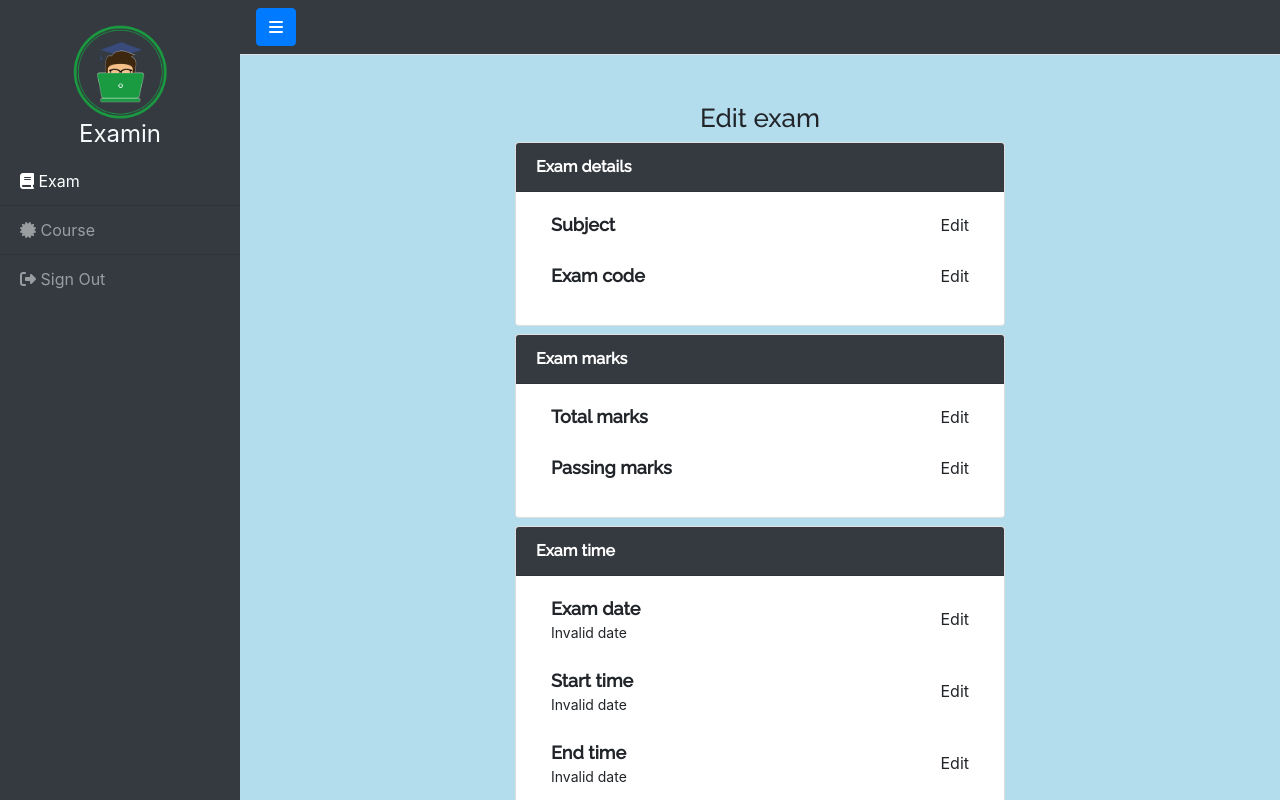
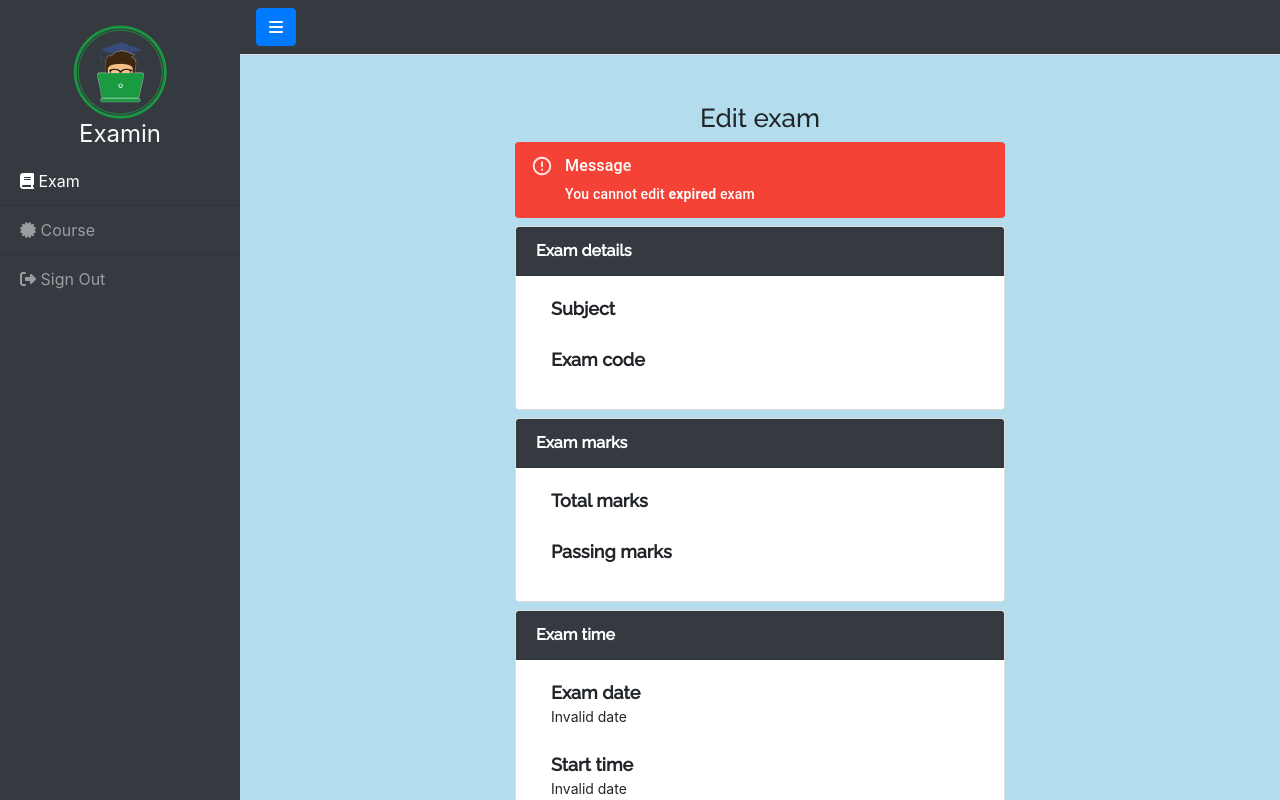
Before and after one commit to upendra-tarnoju/exam-portal, a React (Create React App) app in the folder frontend/: page /examiner/exam/1 in a window 1280 px wide. Shown: the top 800 px of the page. Built offline with nearby package versions, Linux system fonts and the light colour scheme; no server answers.

Commit message:
updated factories file and css n ccordion component

```diff
--- a/frontend/src/components/examiner-component/sidebar-content-component/exam-component/edit-exam-component/accordion/examDetails.js
+++ b/frontend/src/components/examiner-component/sidebar-content-component/exam-component/edit-exam-component/accordion/examDetails.js
@@ -1,6 +1,7 @@
 import React from 'react';
 import { Card, Collapse } from 'react-bootstrap';
 import Accordion from 'react-bootstrap/Accordion';
+import { Button } from '@material-ui/core';
 
 import styles from '../../exam.module.css';
 
@@ -33,12 +34,14 @@ const ExamDetails = ({
 										{state.subject.prev}
 									</p>
 								</div>
+								{state.editExam ? (
 									<p
 										className='cursor-pointer edit-text align-self-center'
 										onClick={() => handleCollapseChange('subject')}
 									>
 										Edit
 									</p>
+								) : null}
 							</div>
 							<Collapse in={state.subject.collapse}>
 								<div className='row'>
@@ -51,7 +54,9 @@ const ExamDetails = ({
 											onChange={handleExamChange}
 										/>
 										{state.subject.msg ? (
-											<span>{state.subject.msg}</span>
+											<span className='d-block invalid-feedback'>
+												{state.subject.msg}
+											</span>
 										) : null}
 									</div>
 									<div className='col-md-2'>
@@ -81,12 +86,14 @@ const ExamDetails = ({
 										{state.examCode.prev}
 									</p>
 								</div>
+								{state.editExam ? (
 									<p
 										className='cursor-pointer edit-text align-self-center'
 										onClick={() => handleCollapseChange('examCode')}
 									>
 										Edit
 									</p>
+								) : null}
 							</div>
 							<Collapse in={state.examCode.collapse}>
 								<div className='row'>
@@ -99,7 +106,9 @@ const ExamDetails = ({
 											onChange={handleExamChange}
 										/>
 										{state.examCode.msg ? (
-											<span>{state.examCode.msg}</span>
+											<span className='d-block invalid-feedback'>
+												{state.examCode.msg}
+											</span>
 										) : null}
 									</div>
 									<div className='col-md-2'>
--- a/frontend/src/components/examiner-component/sidebar-content-component/exam-component/edit-exam-component/accordion/examMarks.js
+++ b/frontend/src/components/examiner-component/sidebar-content-component/exam-component/edit-exam-component/accordion/examMarks.js
@@ -33,12 +33,14 @@ const ExamMarks = ({
 										{state.totalMarks.prev}
 									</p>
 								</div>
+								{state.editExam ? (
 									<p
 										className='cursor-pointer edit-text align-self-center'
 										onClick={() => handleCollapseChange('totalMarks')}
 									>
 										Edit
 									</p>
+								) : null}
 							</div>
 							<Collapse in={state.totalMarks.collapse}>
 								<div className='row'>
@@ -52,7 +54,9 @@ const ExamMarks = ({
 											onChange={handleExamChange}
 										/>
 										{state.totalMarks.msg ? (
-											<span>{state.totalMarks.msg}</span>
+											<span className='d-block invalid-feedback'>
+												{state.totalMarks.msg}
+											</span>
 										) : null}
 									</div>
 									<div className='col-md-2'>
@@ -83,12 +87,16 @@ const ExamMarks = ({
 										{state.passingMarks.prev}
 									</p>
 								</div>
+								{state.editExam ? (
 									<p
 										className='cursor-pointer edit-text align-self-center'
-									onClick={() => handleCollapseChange('passingMarks')}
+										onClick={() =>
+											handleCollapseChange('passingMarks')
+										}
 									>
 										Edit
 									</p>
+								) : null}
 							</div>
 							<Collapse in={state.passingMarks.collapse}>
 								<div className='row'>
@@ -102,7 +110,9 @@ const ExamMarks = ({
 											onChange={handleExamChange}
 										/>
 										{state.passingMarks.msg ? (
-											<span>{state.passingMarks.msg}</span>
+											<span className='d-block invalid-feedback'>
+												{state.passingMarks.msg}
+											</span>
 										) : null}
 									</div>
 									<div className='col-md-2'>
--- a/frontend/src/components/examiner-component/sidebar-content-component/exam-component/edit-exam-component/accordion/examPassword.js
+++ b/frontend/src/components/examiner-component/sidebar-content-component/exam-component/edit-exam-component/accordion/examPassword.js
@@ -28,17 +28,19 @@ const ExamPassword = ({
 								<label className={`mb-0 ${styles.editExamHeading}`}>
 									Password{' '}
 									{state.password.msg ? (
-										<span className='text-danger'>
+										<span className='d-block invalid-feedback'>
 											* {state.password.msg}
 										</span>
 									) : null}
 								</label>
+								{state.editExam ? (
 									<p
 										className='cursor-pointer edit-text'
 										onClick={() => handleCollapseChange('password')}
 									>
 										Edit
 									</p>
+								) : null}
 							</div>
 							<Collapse in={state.password.collapse}>
 								<form>
@@ -46,7 +48,7 @@ const ExamPassword = ({
 										<label>
 											Current{' '}
 											{state.current.msg ? (
-												<span className='text-danger'>
+												<span className='d-block invalid-feedback'>
 													{state.current.msg}
 												</span>
 											) : null}
@@ -63,7 +65,7 @@ const ExamPassword = ({
 										<label>
 											New{' '}
 											{state.new.msg ? (
-												<span className='text-danger'>
+												<span className='d-block invalid-feedback'>
 													{state.new.msg}
 												</span>
 											) : null}
@@ -80,7 +82,7 @@ const ExamPassword = ({
 										<label>
 											Re-type new{' '}
 											{state.reTypeNew.msg ? (
-												<span className='text-danger'>
+												<span className='d-block invalid-feedback'>
 													{state.reTypeNew.msg}
 												</span>
 											) : null}
--- a/frontend/src/components/examiner-component/sidebar-content-component/exam-component/edit-exam-component/accordion/examTime.js
+++ b/frontend/src/components/examiner-component/sidebar-content-component/exam-component/edit-exam-component/accordion/examTime.js
@@ -36,12 +36,14 @@ const ExamTime = ({
 										</Moment>
 									</p>
 								</div>
+								{state.editExam ? (
 									<p
 										className='cursor-pointer edit-text align-self-center'
 										onClick={() => handleCollapseChange('examDate')}
 									>
 										Edit
 									</p>
+								) : null}
 							</div>
 							<Collapse in={state.examDate.collapse}>
 								<div className='row'>
@@ -87,12 +89,14 @@ const ExamTime = ({
 										</Moment>
 									</p>
 								</div>
+								{state.editExam ? (
 									<p
 										className='cursor-pointer edit-text align-self-center'
 										onClick={() => handleCollapseChange('startTime')}
 									>
 										Edit
 									</p>
+								) : null}
 							</div>
 							<Collapse in={state.startTime.collapse}>
 								<div className='row'>
@@ -138,12 +142,14 @@ const ExamTime = ({
 										</Moment>
 									</p>
 								</div>
+								{state.editExam ? (
 									<p
 										className='cursor-pointer edit-text align-self-center'
 										onClick={() => handleCollapseChange('endTime')}
 									>
 										Edit
 									</p>
+								) : null}
 							</div>
 							<Collapse in={state.endTime.collapse}>
 								<div className='row'>
--- a/frontend/src/components/examiner-component/sidebar-content-component/exam-component/edit-exam-component/editExam.js
+++ b/frontend/src/components/examiner-component/sidebar-content-component/exam-component/edit-exam-component/editExam.js
@@ -1,5 +1,6 @@
 import React from 'react';
 import moment from 'moment';
+import { Alert, AlertTitle } from '@material-ui/lab';
 
 import styles from '../exam.module.css';
 import ExamService from '../../../../../services/examApi';
@@ -8,6 +9,7 @@ import ExamDetails from './accordion/examDetails';
 import ExamMarks from './accordion/examMarks';
 import ExamTime from './accordion/examTime';
 import ExamPassword from './accordion/examPassword';
+import factories from '../../../../../factories/factories';
 
 class EditExam extends React.Component {
 	constructor(props) {
@@ -24,6 +26,7 @@ class EditExam extends React.Component {
 			current: { value: '', msg: '' },
 			new: { value: '', msg: '' },
 			reTypeNew: { value: '', msg: '' },
+			editExam: false,
 		};
 		this.examService = new ExamService();
 	}
@@ -61,6 +64,16 @@ class EditExam extends React.Component {
 		}));
 	};
 
+	setEditExamStatus(examDate) {
+		let currentDate = new Date();
+		currentDate = factories.formatDate(currentDate);
+		if (examDate >= currentDate) {
+			return true;
+		} else {
+			return false;
+		}
+	}
+
 	componentDidMount() {
 		let examId = this.props.match.params.examId;
 		this.examService.getParticularExam(examId).then((res) => {
@@ -70,6 +83,7 @@ class EditExam extends React.Component {
 			);
 			let startTime = moment(exam.startTime).format('HH:MM');
 			let endTime = moment(exam.endTime).format('HH:MM');
+			let boolStatus = this.setEditExamStatus(examDate);
 			this.setState({
 				examCode: { prev: exam.examCode, new: exam.examCode },
 				subject: { prev: exam.subject, new: exam.subject },
@@ -78,6 +92,7 @@ class EditExam extends React.Component {
 				examDate: { prev: examDate, new: examDate },
 				startTime: { prev: startTime, new: startTime },
 				endTime: { prev: endTime, new: endTime },
+				editExam: boolStatus,
 			});
 		});
 	}
@@ -157,6 +172,15 @@ class EditExam extends React.Component {
 		return (
 			<div className='container w-50 my-5'>
 				<h3 className={`text-center ${styles.heading}`}>Edit exam</h3>
+				{!this.state.editExam ? (
+					<div className='mb-2'>
+						<Alert severity='error' variant='filled'>
+							<AlertTitle>Message</AlertTitle>
+							You cannot edit <strong>expired</strong> exam
+						</Alert>
+					</div>
+				) : null}
+
 				<ExamDetails
 					state={this.state}
 					handleExamChange={this.handleExamChange}
--- a/frontend/src/factories/factories.js
+++ b/frontend/src/factories/factories.js
@@ -1,11 +1,9 @@
-const { data } = require('jquery');
-
-mapSignUpStates = (state) => {
-	for (data in state) {
-		console.log(data);
-	}
+let formatDate = (date) => {
+	let formattedDate = `${date.getFullYear()}-${(
+		'0' +
+		(date.getMonth() + 1)
+	).slice(-2)}-${('0' + date.getDate()).slice(-2)}`;
+	return formattedDate;
 };
 
-module.exports = {
-	mapSignUpStates,
-};
+export default { formatDate };
```
Lines whose indentation alone changed are shown as unchanged.
